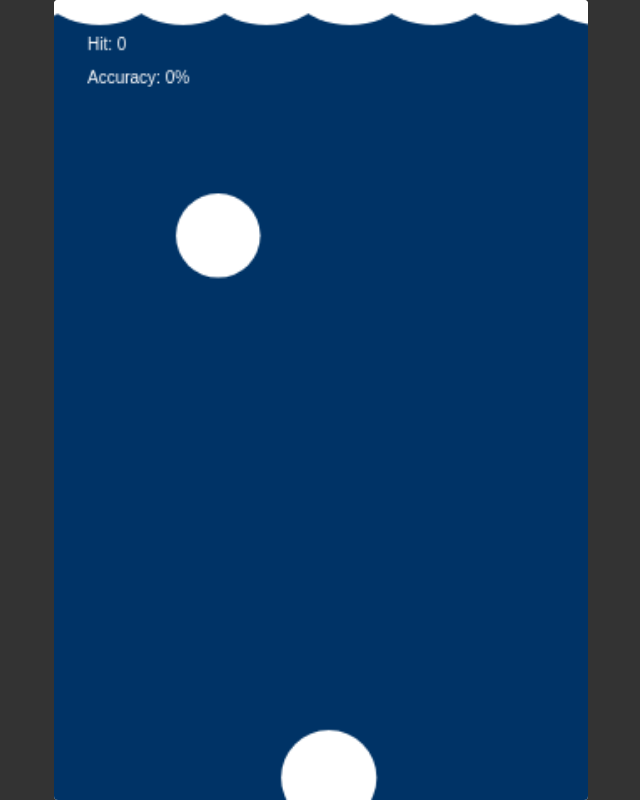
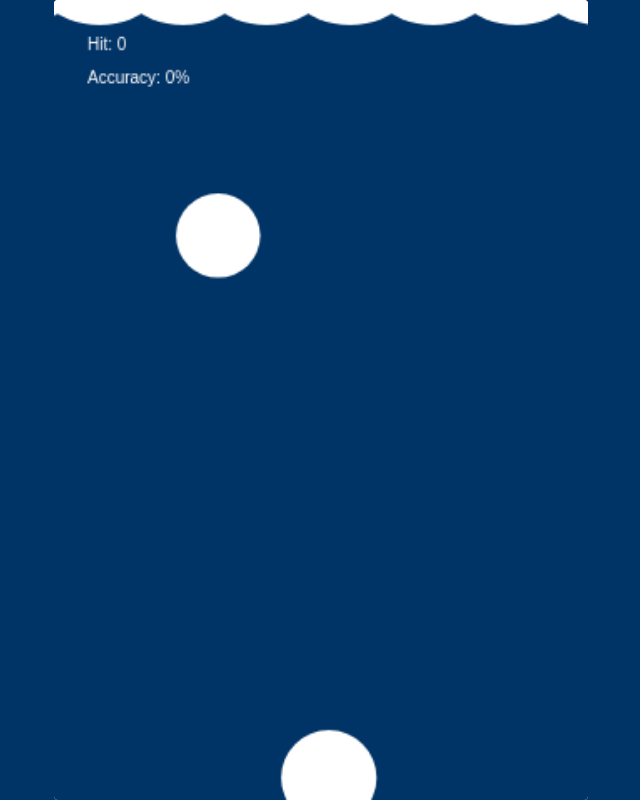
Before and after one commit to wangweibosysu/pager, a plain HTML site: page pop.html in a window 1280 px wide. Shown: the whole page, without its empty margins (319-959 px from the left). Drawn offline with Linux system fonts and the light colour scheme.

Commit message:
Update pop.html

```diff
--- a/pop.html
+++ b/pop.html
@@ -8,7 +8,7 @@
 	<meta name="apple-mobile-web-app-status-bar-style" content="black-translucent">
 	<style>
 	*{margin:0;padding:0;}
-	body{background: #333;}
+	body{background: #036;}
 	canvas{display:block;margin:0 auto;background:#fff;border-radius:4px;}
 	</style>
 
```
